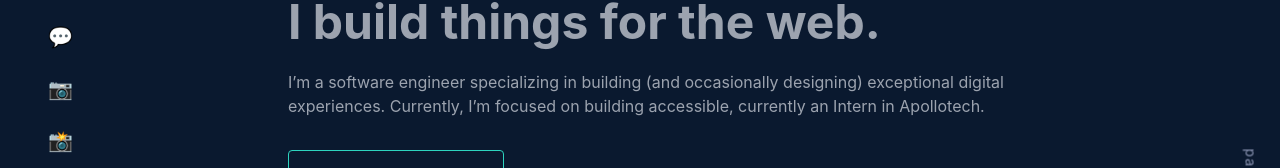
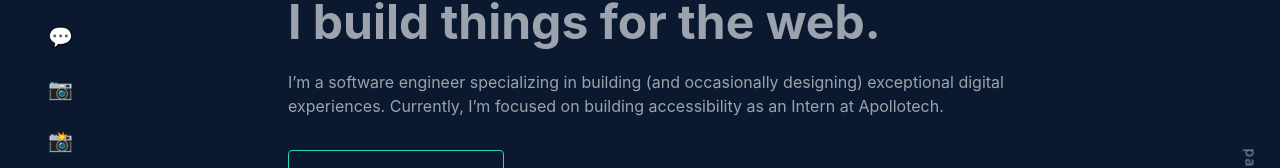
Before and after one commit to Pabelic1221/pabs-portfolio, a React (Create React App) app: page / in a window 1280 px wide. Shown: the part 345-513 px from the top of the page. Built offline with nearby package versions, Linux system fonts and the light colour scheme.

Commit message:
Fix typo in Hero component's description for clarity

```diff
--- a/src/components/Hero.js
+++ b/src/components/Hero.js
@@ -8,7 +8,7 @@ function Hero() {
         <h1 className="text-5xl font-bold text-white mt-2">Jushua Pabelic.</h1>
         <h2 className="text-5xl font-bold text-gray-400 mt-2">I build things for the web.</h2>
         <p className="text-gray-400 text-base mt-6">
-          I’m a software engineer specializing in building (and occasionally designing) exceptional digital experiences. Currently, I’m focused on building accessible, currently an Intern in Apollotech.
+        I’m a software engineer specializing in building (and occasionally designing) exceptional digital experiences. Currently, I’m focused on building accessibility as an Intern at Apollotech.
         </p>
         <a
           href="#work"
```
